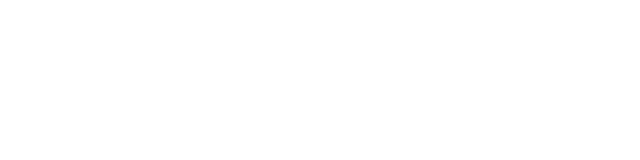
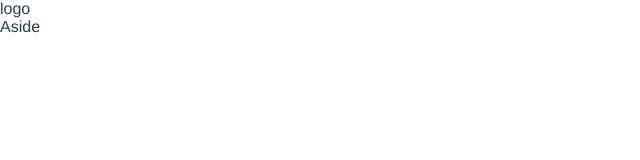
Before and after one commit to roco2015/roco-oa, a Vue app in the folder roco-oa-web/: page /workbench in a window 1280 px wide. Before the commit this address had no page. Shown: the top 160 px of the page, without its empty margins (0-640 px from the left). Built offline with nearby package versions, Linux system fonts and the light colour scheme.

Commit message:
D安装ele

```diff
--- /dev/null
+++ b/roco-oa-web/src/components/common/TheHeader.vue
@@ -0,0 +1,20 @@
+<template>
+  <the-logo></the-logo>
+  <div class="header-right">
+    <div></div>
+  </div>
+</template>
+
+<script lang="ts">
+import { defineComponent } from 'vue';
+import TheLogo from '@/components/common/TheLogo.vue';
+
+export default defineComponent({
+  name: 'TheHeader',
+  components: { TheLogo },
+});
+</script>
+
+<style lang="postcss" scoped>
+
+</style>
--- /dev/null
+++ b/roco-oa-web/src/components/common/TheLogo.vue
@@ -0,0 +1,15 @@
+<template>
+  <div>logo</div>
+</template>
+
+<script lang="ts">
+import { defineComponent } from 'vue';
+
+export default defineComponent({
+  name: 'TheLogo',
+});
+</script>
+
+<style lang="postcss" scoped>
+
+</style>
--- a/roco-oa-web/src/main.ts
+++ b/roco-oa-web/src/main.ts
@@ -1,7 +1,9 @@
 import { createApp } from 'vue';
 import ajax from '@/plugins/ajax';
 import router from '@/router/index';
-import { ElButton } from 'element-plus';
+import {
+  ElAside, ElButton, ElContainer, ElHeader, ElMain,
+} from 'element-plus';
 import App from './App.vue';
 
 import '@/assets/css/main.css';
@@ -11,6 +13,10 @@ app.use(router);
 app.use(ajax);
 
 // element
+app.component(ElAside.name, ElAside);
 app.component(ElButton.name, ElButton);
+app.component(ElContainer.name, ElContainer);
+app.component(ElHeader.name, ElHeader);
+app.component(ElMain.name, ElMain);
 
 app.mount('#app');
--- a/roco-oa-web/src/router/routes.ts
+++ b/roco-oa-web/src/router/routes.ts
@@ -1,12 +1,12 @@
 const router = [
   {
     path: '/',
-    redirect: '/home',
+    redirect: '/workbench',
   },
   {
-    name: 'home',
-    path: '/home',
-    component: () => import(/* webpackChunkName: 'home' */ '@/views/home/HomeIndex.vue'),
+    name: 'workbench',
+    path: '/workbench',
+    component: () => import(/* webpackChunkName: 'home' */ '@/views/bench/WorkBench.vue'),
   },
 ];
 
--- /dev/null
+++ b/roco-oa-web/src/views/bench/WorkBench.vue
@@ -0,0 +1,31 @@
+<template>
+  <el-container>
+    <el-header>
+      <the-header></the-header>
+    </el-header>
+    <el-container>
+      <el-aside width="200px">Aside</el-aside>
+      <el-main>
+        <router-view></router-view>
+      </el-main>
+    </el-container>
+  </el-container>
+</template>
+
+<script lang="ts">
+import TheHeader from '@/components/common/TheHeader.vue';
+import { defineComponent } from 'vue';
+
+export default defineComponent({
+  name: 'WorkBench',
+  components: {
+    TheHeader,
+  },
+  setup() {
+
+  },
+});
+</script>
+
+<style lang="postcss" scoped>
+</style>
--- a/roco-oa-web/src/views/home/HomeIndex.vue
+++ /dev/null
@@ -1,15 +0,0 @@
-<template>
-  <hello-world>hello world</hello-world>
-</template>
-
-<script lang="ts">
-import HelloWorld from '@/components/HelloWorld.vue';
-import { defineComponent } from 'vue';
-
-export default defineComponent({
-  name: 'Home',
-  components: {
-    HelloWorld,
-  },
-});
-</script>
```
